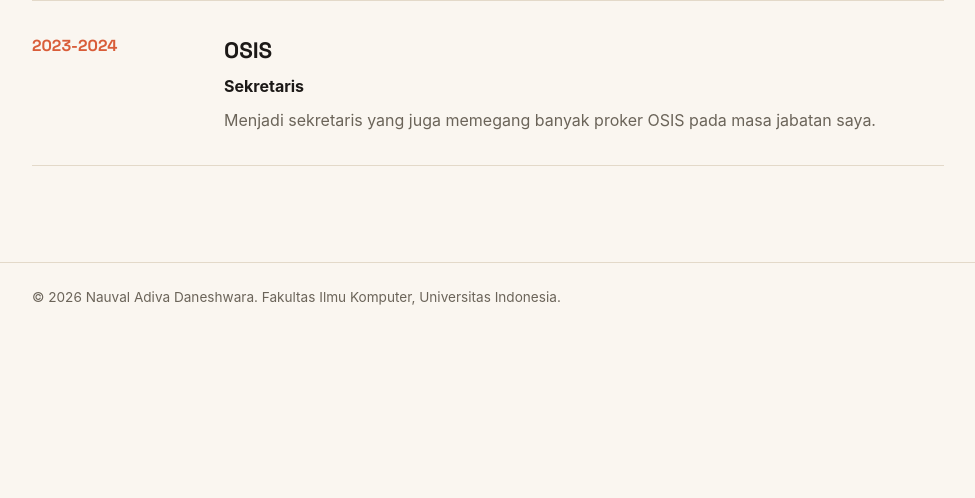
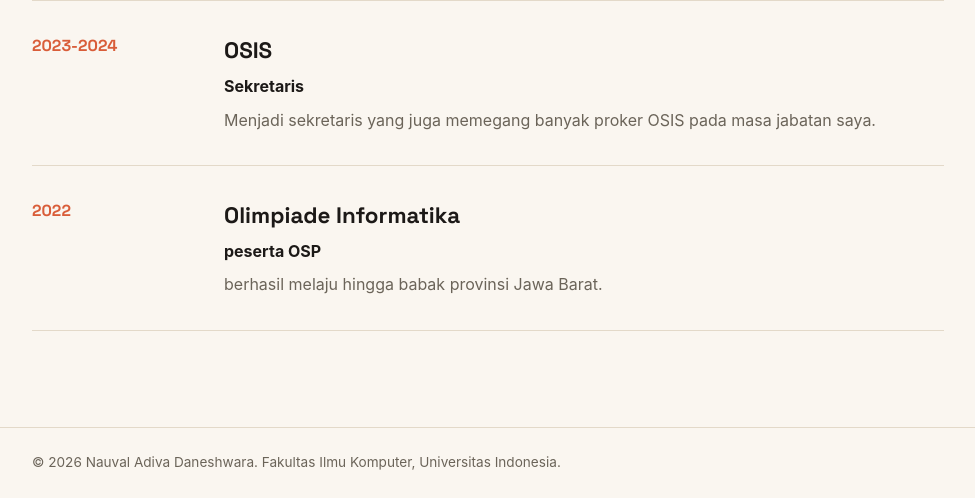
Before and after one commit to daaaniiiissssss/myportofolio, a Django app: page / in a window 1280 px wide. Shown: the part 1887-2385 px from the top of the page, without its empty margins (152-1127 px from the left). Before the commit the page ends 2192 px from the top, so only its background shows below. Run offline with Django 5.2, Linux system fonts and the light colour scheme.

Commit message:
Update portofolio content

```diff
--- a/templates/index.html
+++ b/templates/index.html
@@ -204,6 +204,24 @@
                             </p>
                         </div>
                     </article>
+
+                    <article class="experience-item">
+                        <div class="experience-year">
+                            2022
+                        </div>
+
+                        <div class="experience-content">
+                            <h3>Olimpiade Informatika</h3>
+                            <p class="experience-role">
+                                peserta OSP
+                            </p>
+                            <p>
+                                berhasil melaju hingga
+                                babak provinsi Jawa Barat.
+                            </p>
+                        </div>
+                    </article>
+
                 </div>
             </div>
         </section>
```
